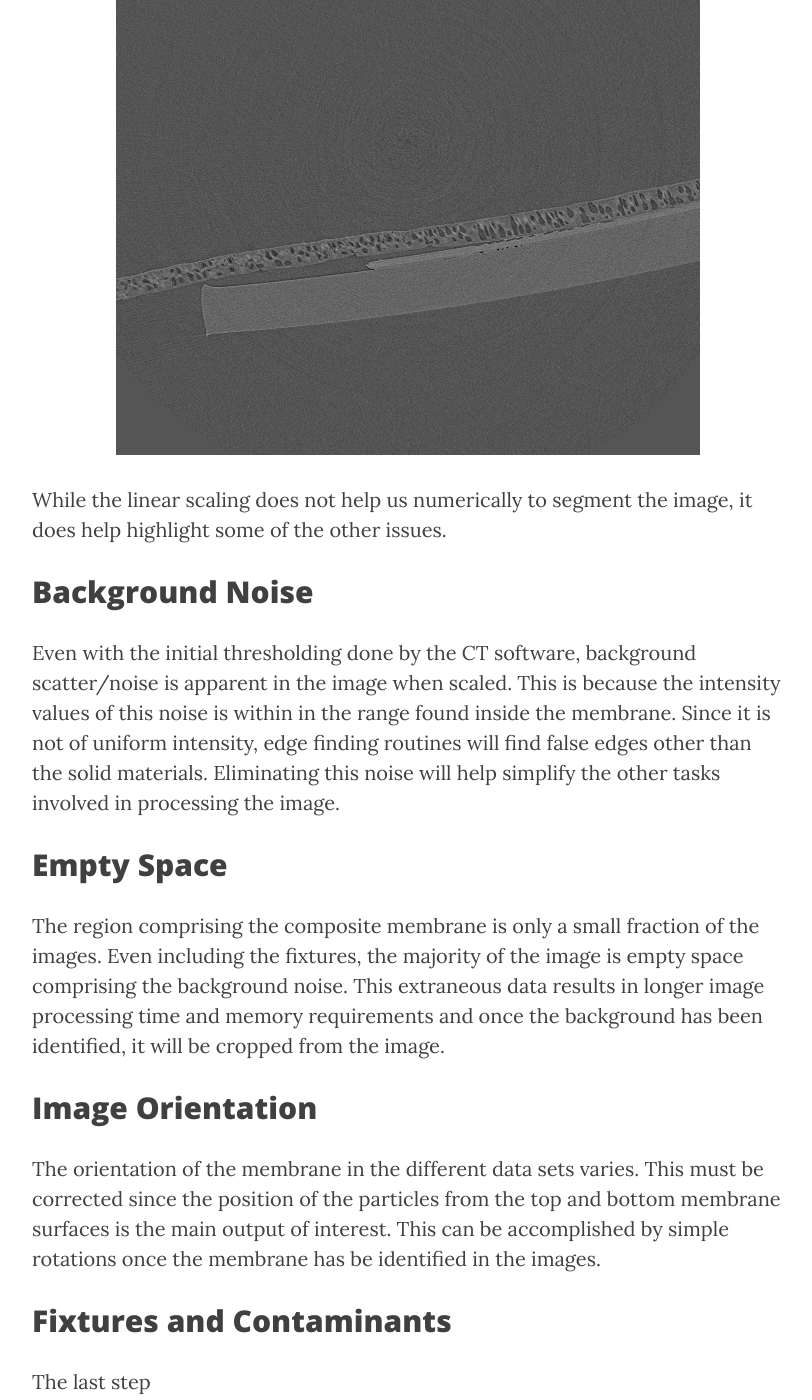
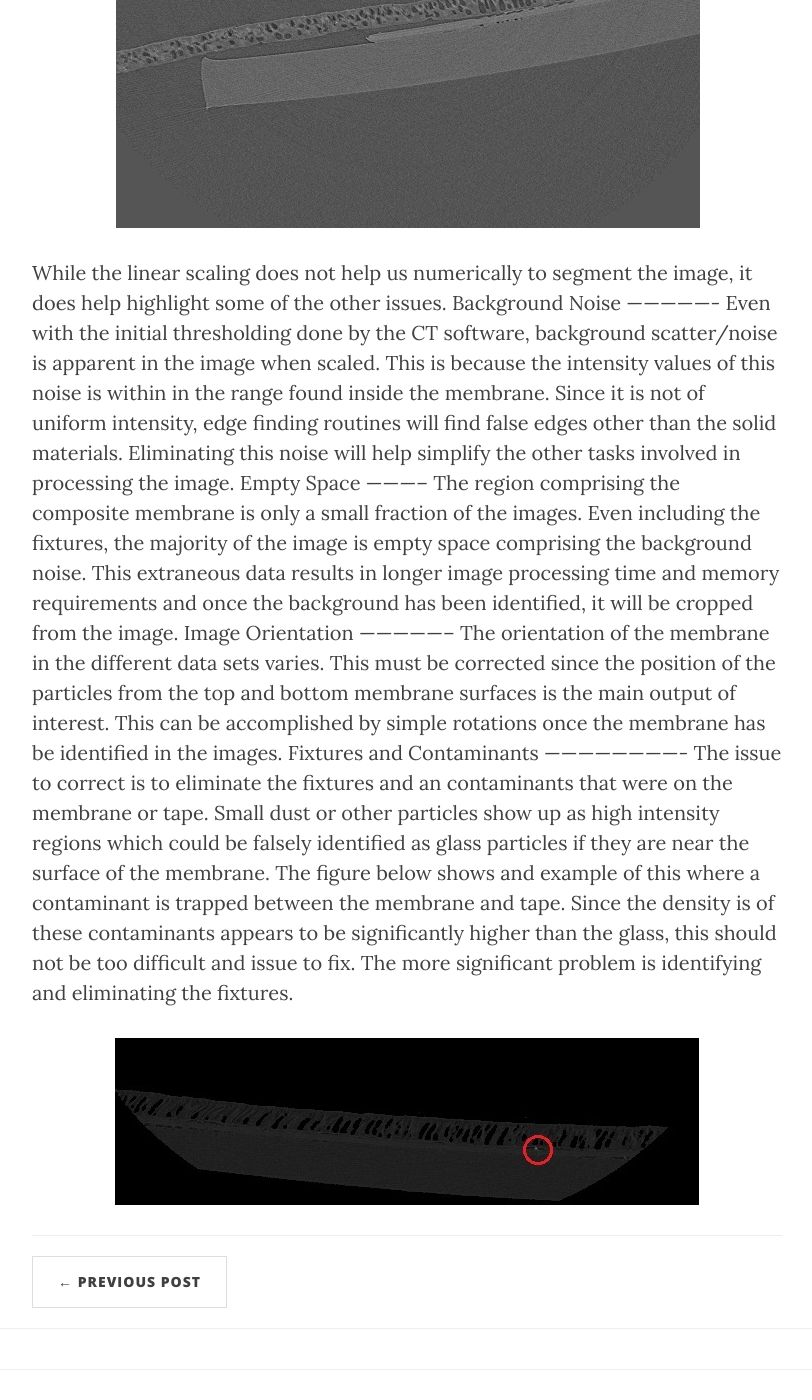
Before and after one commit to Materials-Informatics-Class-Fall2015/MIC-Microparticle-distribution, a Jekyll site: the page built from _posts/2015-10-30-Image Processing - Background Noise.md, in a window 1280 px wide and 1400 px high, scrolled down 2004 px. Shown: the whole window, without its empty margins (233-1045 px from the left). Built offline with Jekyll 4.4.1, drawn with Linux system fonts in a browser that asks for light colours; nearby versions of some CDN libraries; comment, search, counter and statistics services are not loaded; some of the changed text lies outside the part shown.

Commit message:
Published with MATIN Flavored StackEdit

```diff
--- a/_posts/2015-10-30-Image Processing - Background Noise.md
+++ b/_posts/2015-10-30-Image Processing - Background Noise.md
@@ -25,19 +18,17 @@ For grayscale images, the intensities range from 0 (black) to 255 (white).  To h
 ![Contrasted image](https://github.com/Materials-Informatics-Class-Fall2015/MIC-Microparticle-distribution/blob/gh-pages/img/Image%20Processing/contrast.jpg?raw=true)
 
 While the linear scaling does not help us numerically to segment the image, it does help highlight some of the other issues.
-
 Background Noise
 ----------------
 Even with the initial thresholding done by the CT software, background scatter/noise is apparent in the image when scaled. This is because the intensity values of this noise is within in the range found inside the membrane. Since it is not of uniform intensity, edge finding routines will find false edges other than the solid materials. Eliminating this noise will help simplify the other tasks involved in processing the image.
-
 Empty Space
 -----------
 The region comprising the composite membrane is only a small fraction of the images. Even including the fixtures, the majority of the image is empty space comprising the background noise. This extraneous data results in longer image processing time and memory requirements and once the background has been identified, it will be cropped from the image.
-
 Image Orientation
 -----------------
 The orientation of the membrane in the different data sets varies. This must be corrected since the position of the particles from the top and bottom membrane surfaces is the main output of interest. This can be accomplished by simple rotations once the membrane has be identified in the images.
-
 Fixtures and Contaminants
 -------------------------
-The last step
+The issue to correct is to eliminate the fixtures and an contaminants that were on the membrane or tape. Small dust or other particles show up as high intensity regions which could be falsely identified as glass particles if they are near the surface of the membrane. The figure below shows and example of this where a contaminant is trapped between the membrane and tape. Since the density is of these contaminants appears to be significantly higher than the glass, this should not be too difficult and issue to fix. The more significant problem is identifying and eliminating the fixtures.
+
+![Dust example](https://github.com/Materials-Informatics-Class-Fall2015/MIC-Microparticle-distribution/blob/gh-pages/img/Image%20Processing/dust_example.jpg?raw=true)
```
Also changed, not shown: other parts of _posts/2015-10-30-Image Processing - Background Noise.md (+0 -7 lines).
